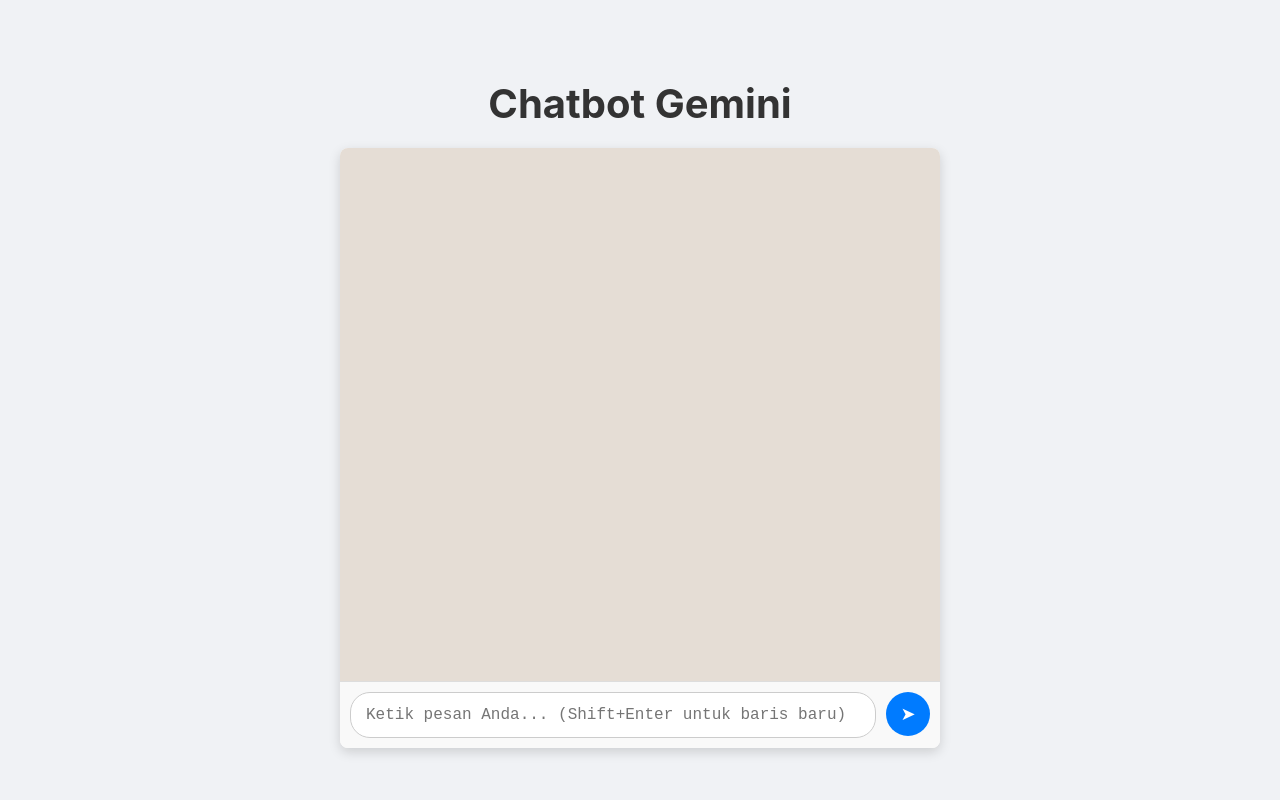
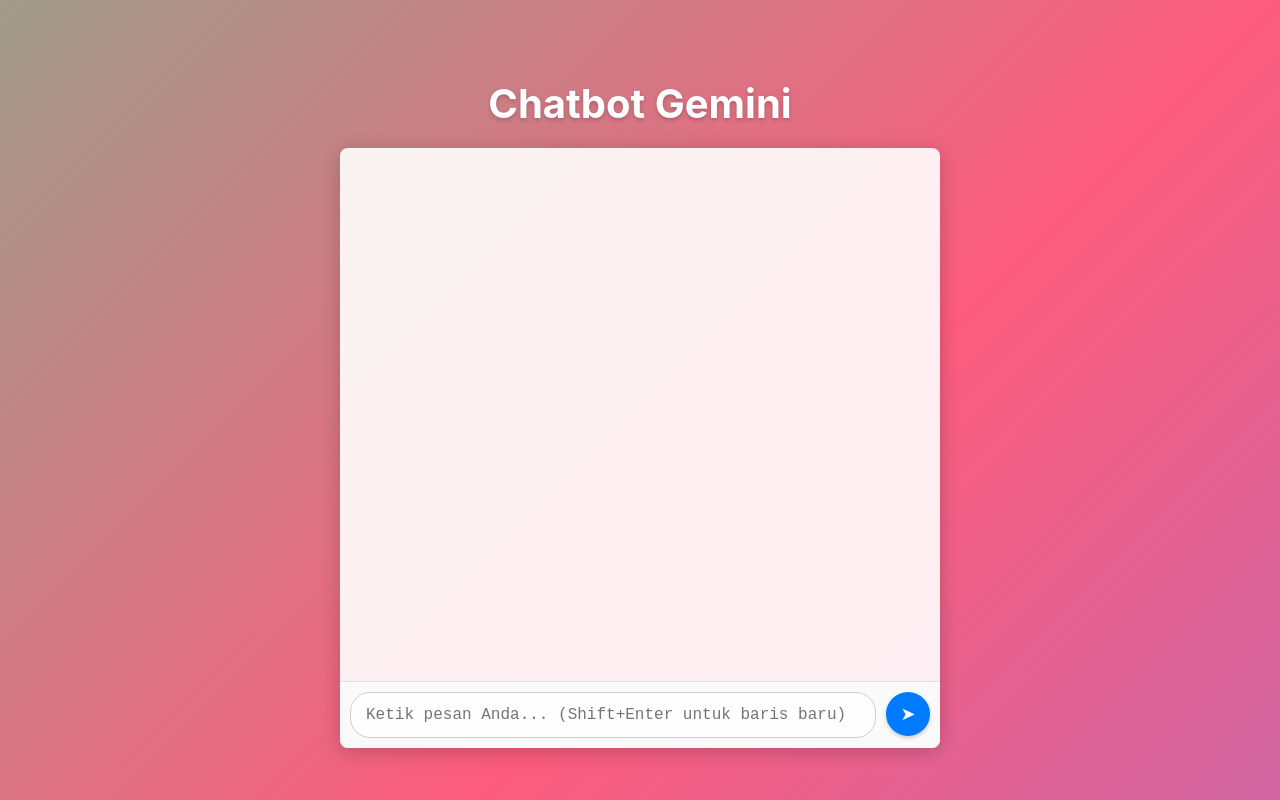
Before and after one commit to Rony-Aw/Gemini-Chatbot, a website: page public/index.html in a window 1280 px wide. Drawn offline with Linux system fonts and the light colour scheme.

Commit message:
update background style

```diff
--- a/public/style.css
+++ b/public/style.css
@@ -1,11 +1,22 @@
+/* Animated Gradient Background */
+@keyframes gradientAnimation {
+    0% { background-position: 0% 50%; }
+    50% { background-position: 100% 50%; }
+    100% { background-position: 0% 50%; }
+}
+
 body {
     font-family: -apple-system, BlinkMacSystemFont, 'Segoe UI', Roboto, Helvetica, Arial, sans-serif;
-    background-color: #f0f2f5; /* Light background */
+    margin: 0;
+    /* Animated Background */
+    background: linear-gradient(-45deg, #6a82fb, #fc5c7d, #34e89e, #00d2ff);
+    background-size: 400% 400%;
+    animation: gradientAnimation 20s ease infinite;
+    /* Centering content */
     display: flex;
     justify-content: center;
     align-items: center;
     height: 100vh;
-    margin: 0;
 }
 
 .main-content {
@@ -21,8 +32,8 @@ body {
 
 .main-title {
     font-size: 2.5rem;
-    color: #333; /* Darker text for light background */
-    text-shadow: none;
+    color: white;
+    text-shadow: 0 2px 4px rgba(0, 0, 0, 0.2);
     margin-bottom: 20px;
 }
 
@@ -32,9 +43,11 @@ body {
     height: 75vh;
     display: flex;
     flex-direction: column;
-    background-color: #fff;
+    background-color: rgba(255, 255, 255, 0.9); /* Slightly transparent */
+    backdrop-filter: blur(5px); /* Frosted glass effect */
+    -webkit-backdrop-filter: blur(5px);
     border-radius: 8px;
-    box-shadow: 0 4px 12px rgba(0, 0, 0, 0.15);
+    box-shadow: 0 4px 20px rgba(0, 0, 0, 0.2);
     overflow: hidden;
 }
 
@@ -45,7 +58,7 @@ body {
     display: flex;
     flex-direction: column;
     gap: 12px;
-    background-color: #e5ddd5;
+    background-color: transparent; /* Make it transparent to see the main background */
 }
 
 .chat-message {
@@ -54,6 +67,7 @@ body {
     max-width: 75%;
     line-height: 1.4;
     word-wrap: break-word;
+    box-shadow: 0 1px 2px rgba(0,0,0,0.1);
 }
 
 .user-message {
@@ -73,9 +87,11 @@ body {
 #chat-form {
     display: flex;
     padding: 10px;
-    border-top: 1px solid #ddd;
-    background-color: #f9f9f9;
-    align-items: flex-end; /* Align button to bottom */
+    border-top: 1px solid rgba(0, 0, 0, 0.1);
+    background-color: rgba(249, 249, 249, 0.8); /* Slightly transparent */
+    backdrop-filter: blur(5px);
+    -webkit-backdrop-filter: blur(5px);
+    align-items: flex-end;
     gap: 10px;
 }
 
@@ -88,14 +104,16 @@ body {
     line-height: 1.5;
     outline: none;
     transition: border-color 0.2s;
-    resize: none; /* Disable manual resize */
-    overflow-y: auto; /* Show scrollbar when needed */
-    max-height: 150px; /* Limit max height */
+    resize: none;
+    overflow-y: auto;
+    max-height: 150px;
     box-sizing: border-box;
+    background-color: rgba(255, 255, 255, 0.8);
 }
 
 #user-input:focus {
     border-color: #007bff;
+    background-color: rgba(255, 255, 255, 1);
 }
 
 #chat-form button {
@@ -105,11 +123,12 @@ body {
     border-radius: 50%;
     width: 44px;
     height: 44px;
-    flex-shrink: 0; /* Prevent button from shrinking */
+    flex-shrink: 0;
     font-size: 18px;
     cursor: pointer;
     transition: background-color 0.2s;
-    margin-bottom: 2px; /* Align with textarea */
+    margin-bottom: 2px;
+    box-shadow: 0 2px 4px rgba(0,0,0,0.2);
 }
 
 #chat-form button:hover {
```
